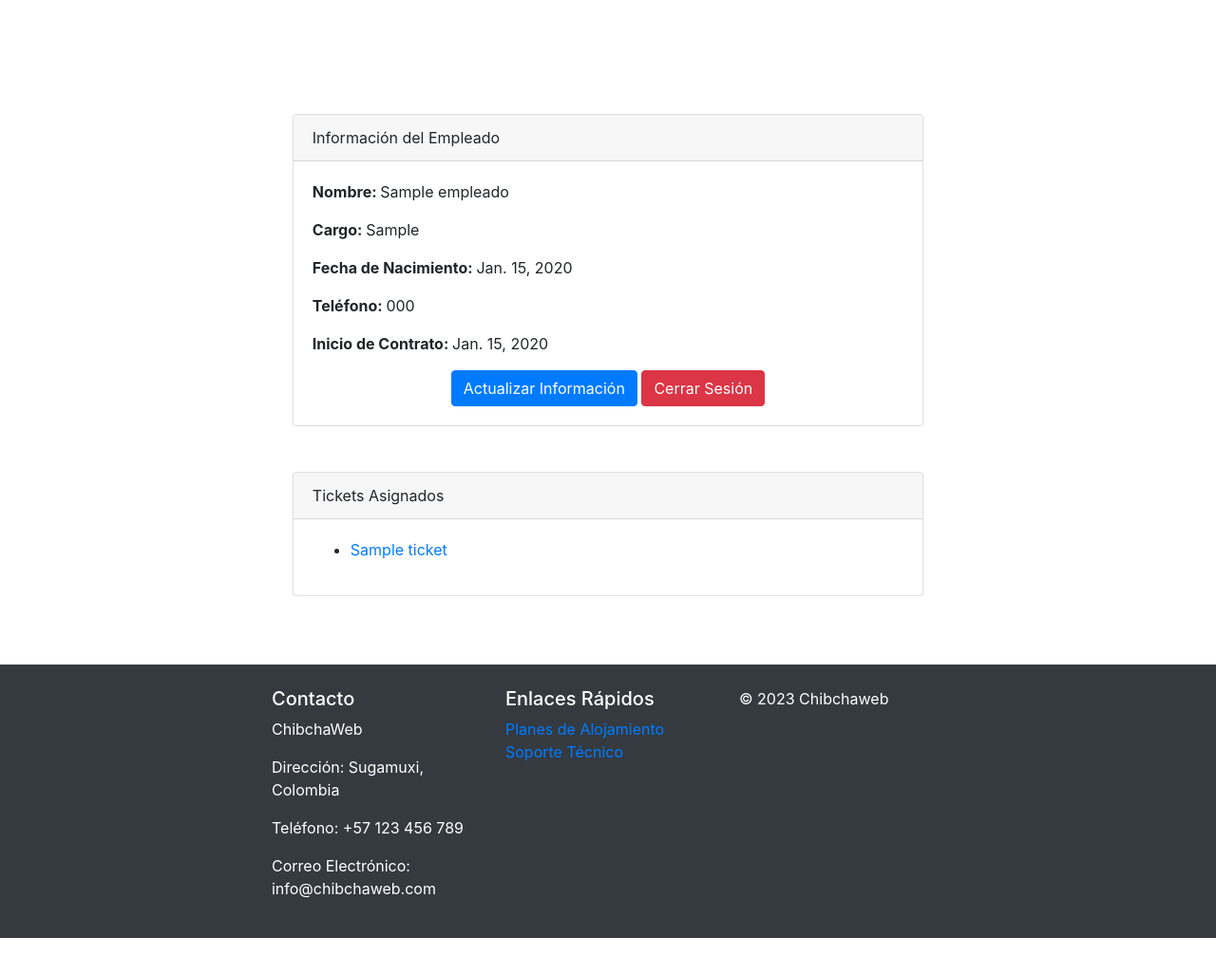
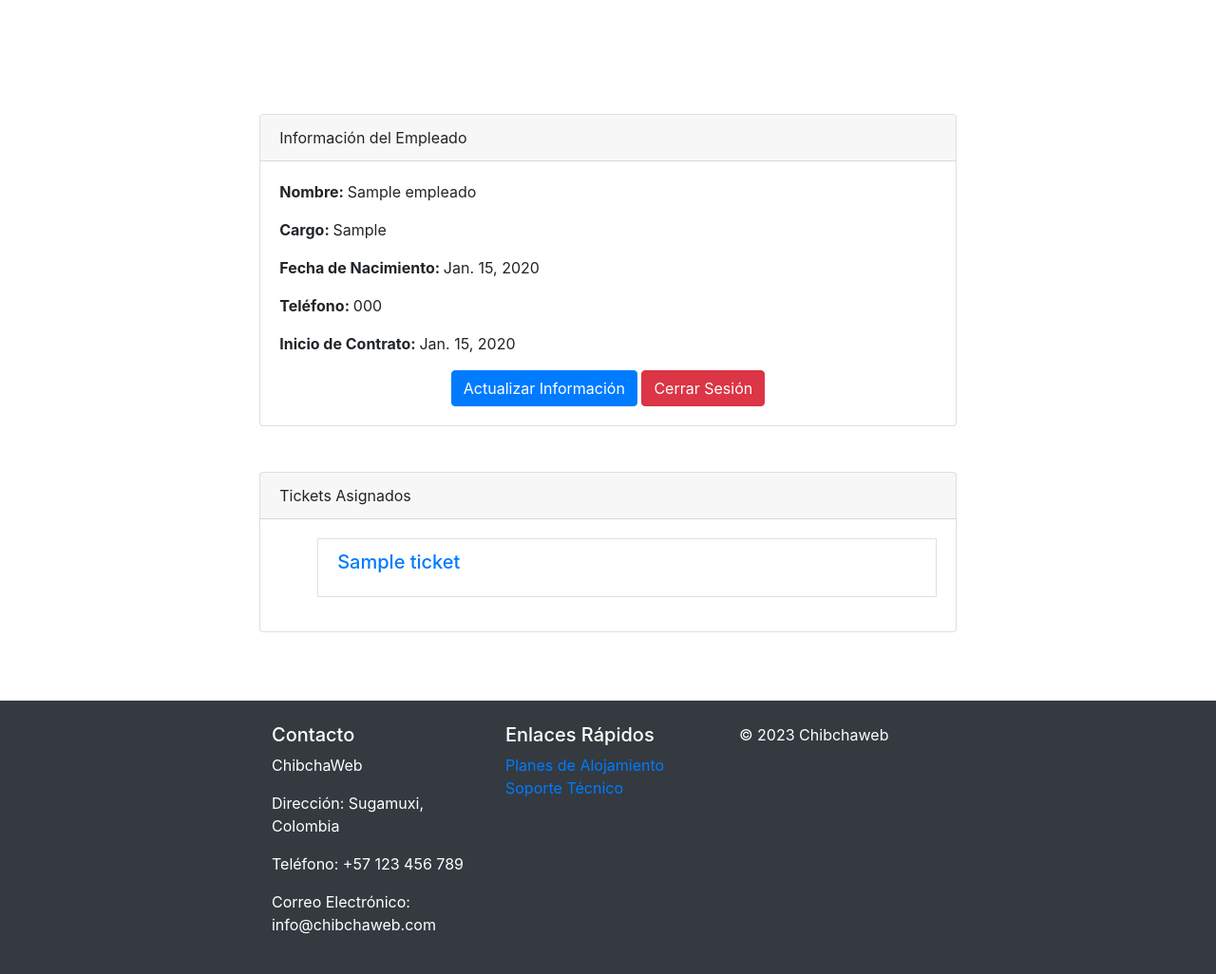
Before and after one commit to ardila-jonathan/ProyectoPatones, a Django app: template ChibchaWeb/chibchaweb_django/templates/empleado.html in a window 1280 px wide. Shown: the part 67-1093 px from the top of the page at 95% size. Before the commit the page ends 1055 px from the top, so only its background shows below. Run offline with Django 4.2, Linux system fonts and the light colour scheme; the template is opened without the code that fills it: values that come from a table or form of the project are taken from there, others are empty; tables that the repository leaves empty hold one stand-in row (values such as "Sample post"); some libraries are stand-ins or nearby versions.

Commit message:
modified:   ChibchaWeb/chibchaweb_django/templates/empleado.html

```diff
--- a/ChibchaWeb/chibchaweb_django/templates/empleado.html
+++ b/ChibchaWeb/chibchaweb_django/templates/empleado.html
@@ -50,7 +50,11 @@
           <div class="card-body">
             <ul>
               {% for ticket in tickets  %}
-              <li><a href="{%url "consultarTicketsEmp" ticket.pk%}">{{ticket.titulo}}</a></li>
+              <a href="{%url "consultarTicketsEmp" ticket.pk%}">
+              <li class="list-group-item">
+                <h5 class="card-title">{{ticket.titulo}}</h5>
+              </li>
+              </a>
               {% endfor %}
             </ul>
           </div>
```
